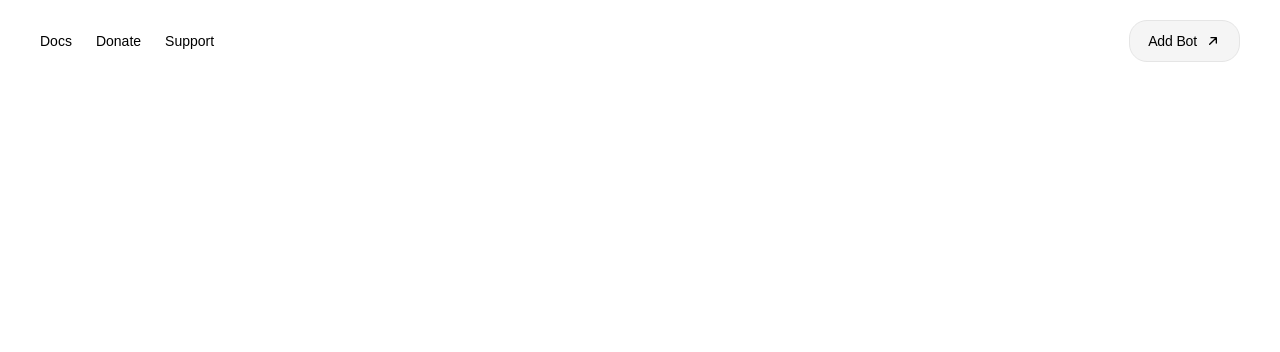
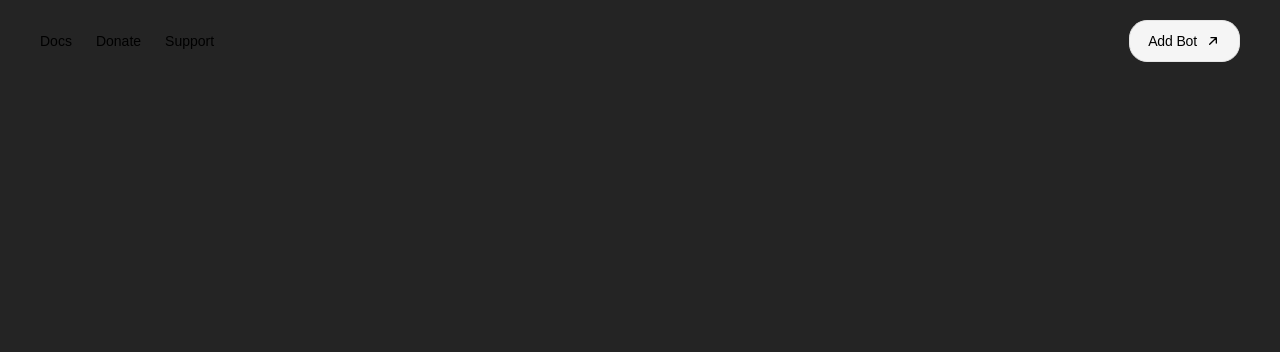
Before and after one commit to sreemn/Guard, a website: page index.html in a window 1280 px wide. Shown: the top 352 px of the page. Drawn offline with Linux system fonts and the light colour scheme; a web font is replaced by a local one.

Commit message:
Update index.html

```diff
--- a/index.html
+++ b/index.html
@@ -39,7 +39,7 @@
     body {
       margin: 0;
       font-family: "DM Sans", ui-sans-serif, system-ui, sans-serif;
-      background: #fff;
+      background: #242424;
       color: #000;
       display: flex;
       flex-direction: column;
```
